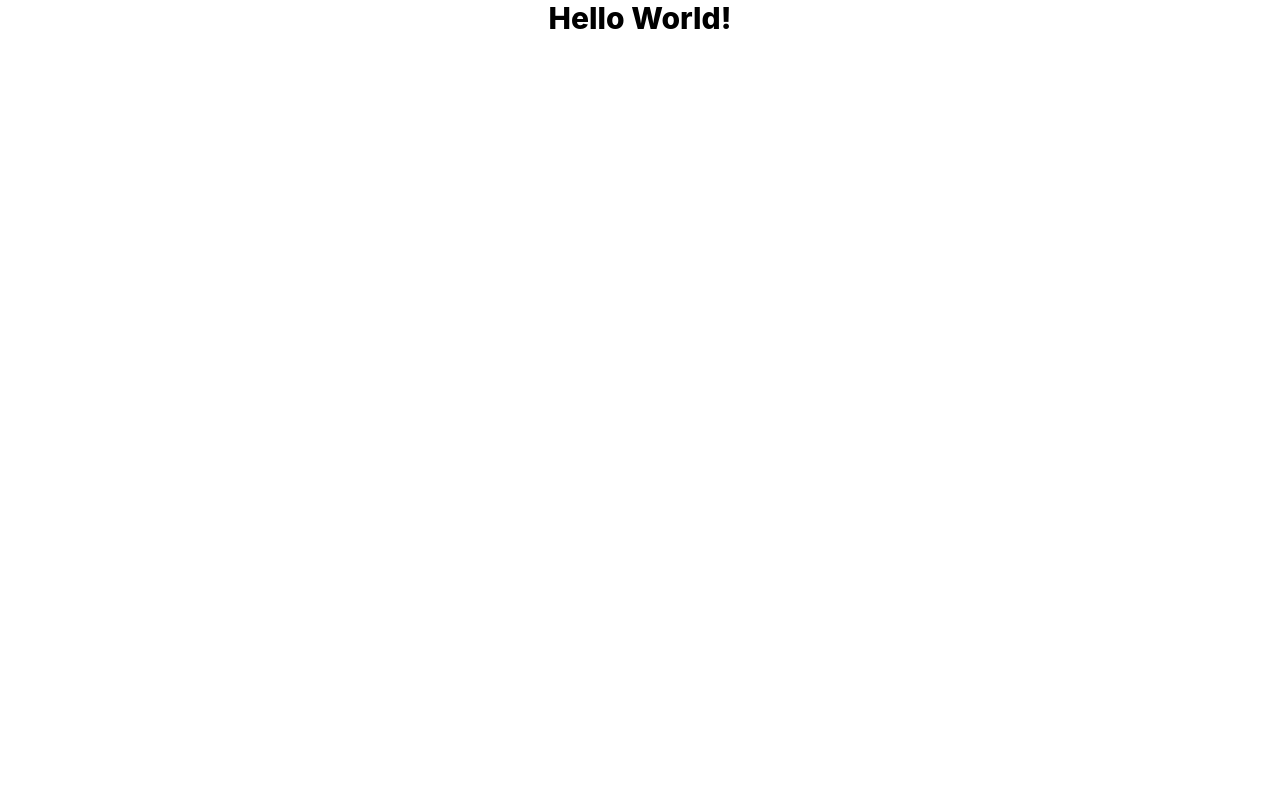
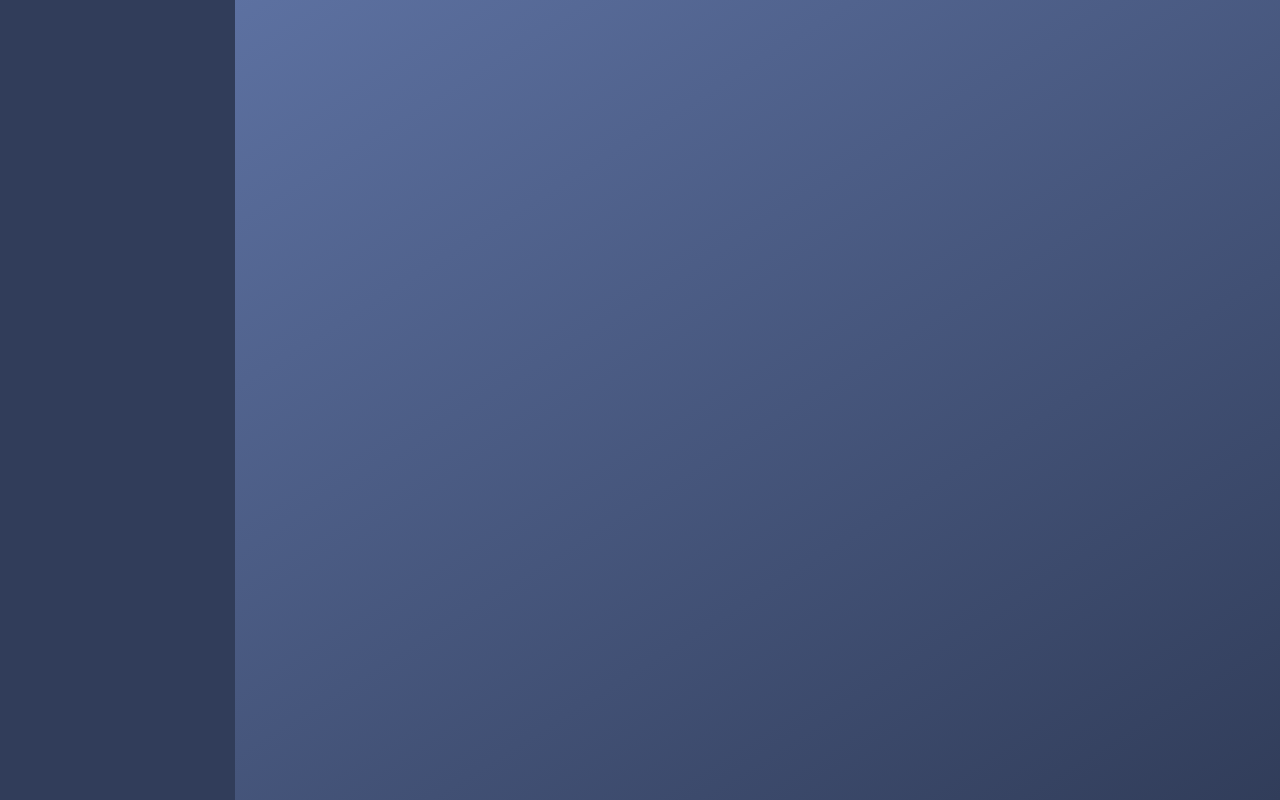
Before and after one commit to Black-Chowder/MrManBLC.github.io, a React (Create React App) app: page / in a window 1280 px wide. Built offline with nearby package versions, Linux system fonts and the light colour scheme.

Commit message:
Separation between nav bar and page contents

```diff
--- a/src/App.css
+++ b/src/App.css
@@ -1,38 +1,23 @@
-.App {
-  text-align: center;
+html,
+body {
+  height: 100%;
+  margin: 0;
 }
 
-.App-logo {
-  height: 40vmin;
-  pointer-events: none;
+.main.box {
+  display: flex;
+  flex-flow: column;
+  height: 100%;
 }
 
-@media (prefers-reduced-motion: no-preference) {
-  .App-logo {
-    animation: App-logo-spin infinite 20s linear;
-  }
+.main.box .row.header {
+  flex: 0 1 auto;
 }
 
-.App-header {
-  background-color: #282c34;
-  min-height: 100vh;
-  display: flex;
-  flex-direction: column;
-  align-items: center;
-  justify-content: center;
-  font-size: calc(10px + 2vmin);
-  color: white;
+.main.box .row.content {
+  flex: 1 1 auto;
 }
 
-.App-link {
-  color: #61dafb;
+.main.box .row.footer {
+  flex: 0 1 40px;
 }
-
-@keyframes App-logo-spin {
-  from {
-    transform: rotate(0deg);
-  }
-  to {
-    transform: rotate(360deg);
-  }
-}
--- a/src/App.js
+++ b/src/App.js
@@ -1,12 +1,28 @@
-import logo from './logo.svg';
 import './App.css';
 
 function App() {
   return (
-    <div className="App">
-      <h1 className="text-3xl font-extrabold">
-        Hello World!
-      </h1>
+    <div className="main box">
+      <div className="row content">
+
+        <div className="flex flex-row h-full bg-gradient-to-br from-space-cadet-400 to-space-cadet-700">
+
+          {/* left-handed nav bar */}
+          <div className="flex w-72 grow-0 bg-space-cadet-700">
+
+
+
+          </div>
+
+          {/* main content */}
+          <div className="flex w-full grow bg-opacity-0">
+
+
+
+          </div>
+        </div>
+
+      </div>
     </div>
   );
 }
--- a/src/index.css
+++ b/src/index.css
@@ -1,6 +1,10 @@
 @tailwind base;
 @tailwind components;
 @tailwind utilities;
+
+body > #root > div {
+  height: 100vh;
+}
 
 body {
   margin: 0;
--- a/tailwind.config.js
+++ b/tailwind.config.js
@@ -3,6 +3,18 @@ module.exports = {
   content: ["./src/**/*.{js,jsx}"],
   theme: {
     extend: {},
+    colors: {
+      'platinum': '#EAEAEA',
+      'lavender': '#CBC5EA',
+      'lilac': '#73628A',
+      'space-cadet-400': '#6176A8',
+      'space-cadet-500': '#506391',
+      'space-cadet-600': '#415176',
+      'space-cadet-700': '#313D5A',
+      'space-cadet-800': '#242D42',
+      'space-cadet-900': '#161B27',
+      'gunmetal': '#183642'
+    }
   },
   plugins: [],
 }
```
